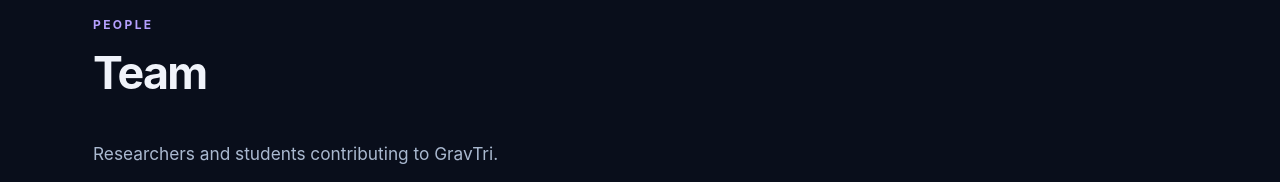
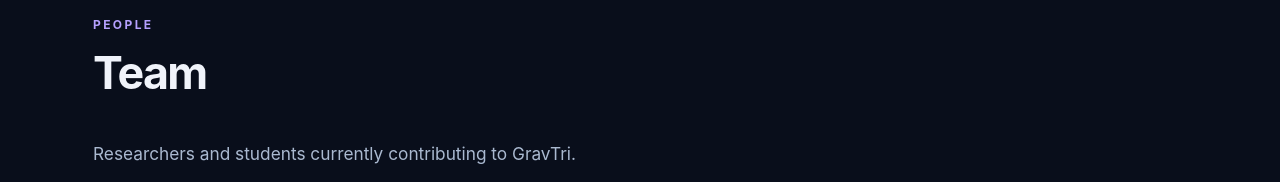
Before and after one commit to GravTri/gravtri.github.io, a plain HTML site: page index.html in a window 1280 px wide. Shown: the part 2500-2682 px from the top of the page. Drawn offline with Linux system fonts and the light colour scheme.

Commit message:
Update index.html

```diff
--- a/index.html
+++ b/index.html
@@ -633,7 +633,7 @@
       </div>
 
       <p class="section-intro">
-        Researchers and students contributing to GravTri.
+        Researchers and students currently contributing to GravTri.
       </p>
 
       <!-- CURRENT TEAM -->
```
